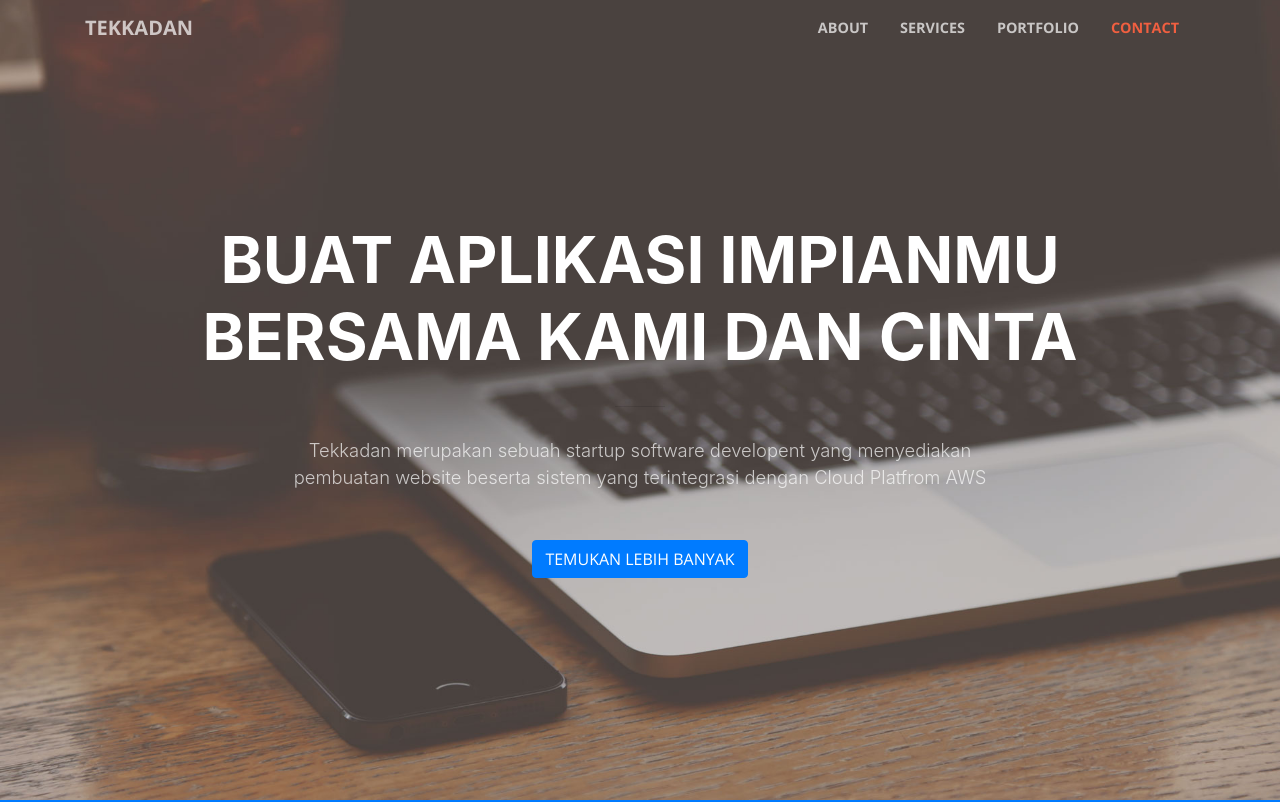
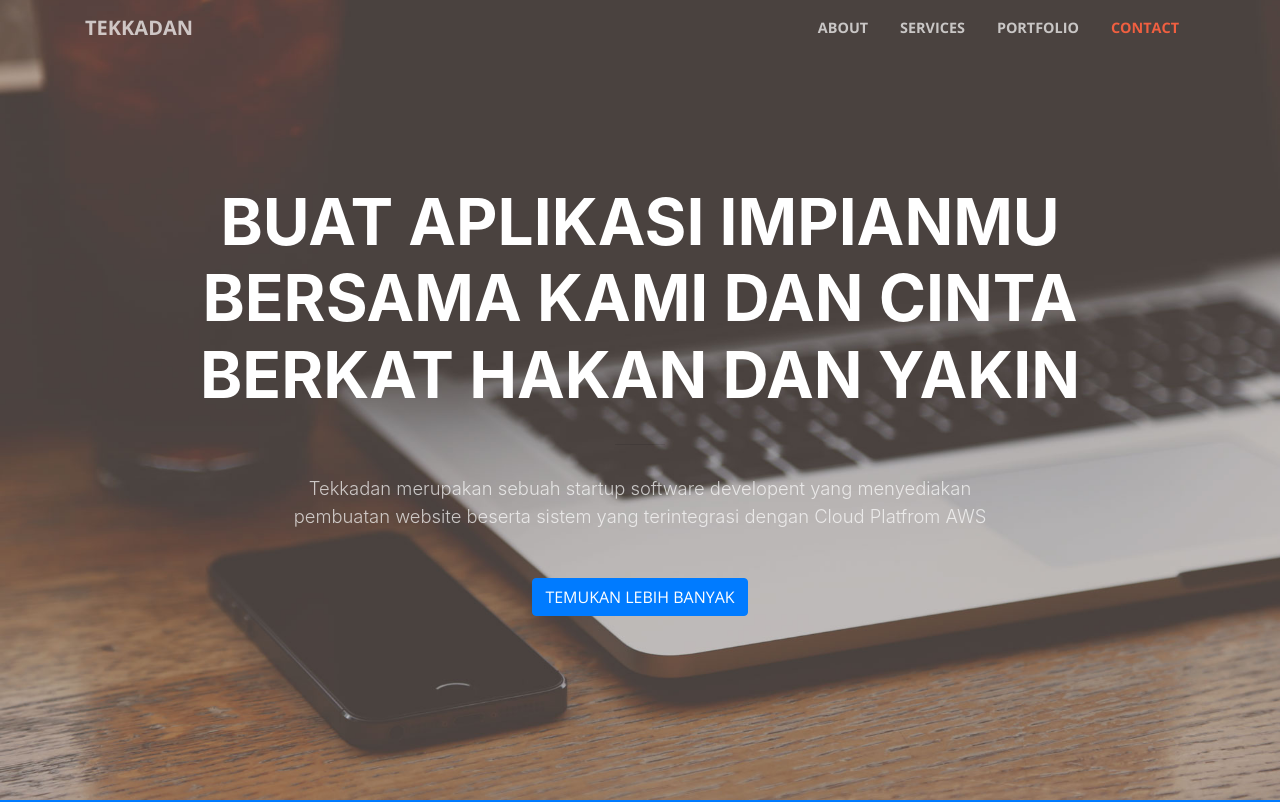
Before and after one commit to prihuda/landing-page-rafi, a website with bundled scripts: page index.html in a window 1280 px wide. Shown: the top 802 px of the page. Built offline with nearby package versions, Linux system fonts and the light colour scheme.

Commit message:
Test CI/CD

```diff
--- a/index.html
+++ b/index.html
@@ -59,7 +59,7 @@
       <div class="row">
         <div class="col-lg-10 mx-auto">
           <h1 class="text-uppercase">
-            <strong>Buat Aplikasi Impianmu bersama kami dan cinta</strong>
+            <strong>Buat Aplikasi Impianmu bersama kami dan cinta berkat hakan dan yakin</strong>
           </h1>
           <hr>
         </div>
```
